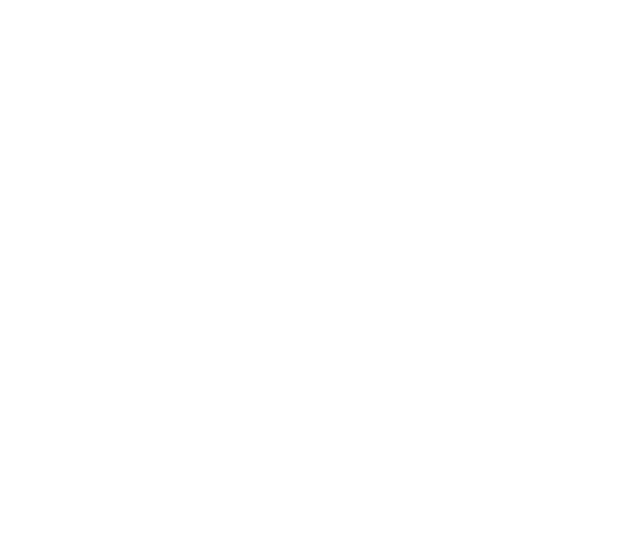
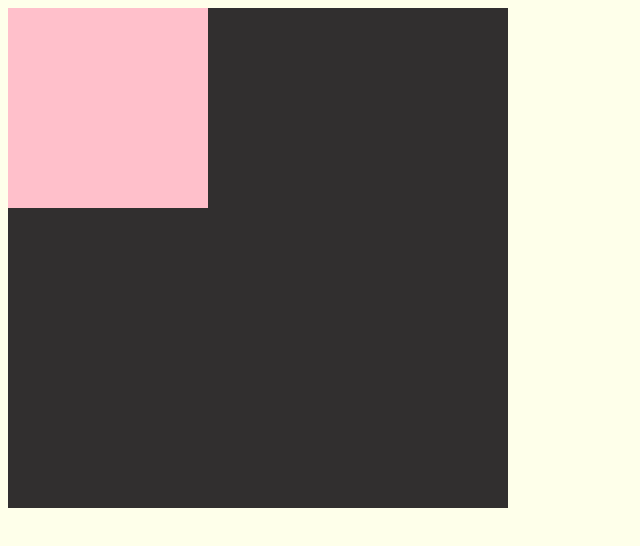
Before and after one commit to rudiruhl/Personal-Minimal-Site, a plain HTML site: page index.html in a window 1280 px wide. Shown: the whole page, without its empty margins (0-640 px from the left). Drawn offline with Linux system fonts and the light colour scheme.

Commit message:
Html changes

```diff
--- a/index.html
+++ b/index.html
@@ -4,9 +4,16 @@
   <meta charset="UTF-8">
   <meta name="viewport" content="width=device-width, initial-scale=1.0">
   <meta http-equiv="X-UA-Compatible" content="ie=edge">
+  <link href="css/main.css" rel="stylesheet">
   <title>marcoruhl</title>
 </head>
 <body>
+  <div id="wrapper">
+    <div class="main">
+
+    </div>
+
+  </div>
 
 </body>
 </html>
```
